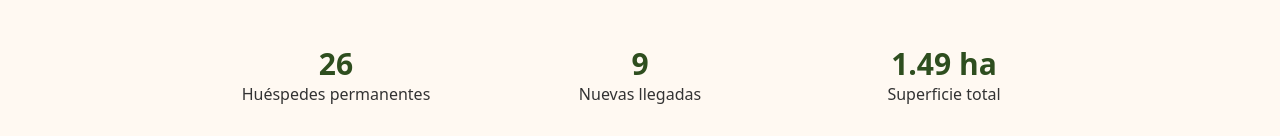
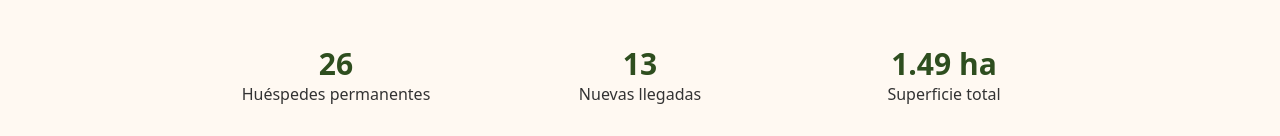
Before and after one commit to Tierralibre25/lacasadesilvestro, a Next.js app: page / in a window 1280 px wide. Shown: the part 542-678 px from the top of the page. Built offline with nearby package versions, Linux system fonts and the light colour scheme.

Commit message:
Update Stats.tsx

```diff
--- a/components/Stats.tsx
+++ b/components/Stats.tsx
@@ -10,13 +10,13 @@ interface StatsData {
 const Stats: React.FC = () => {
   const [data, setData] = useState<StatsData>({
     permanent: 26,
-    newArrivals: 9,
+    newArrivals: 13,
     totalArea: 1.45
   })
 
   useEffect(() => {
     // Qui potrai poi collegare i dati reali da Strapi
-    setData({ permanent: 26, newArrivals: 9, totalArea: 1.49 })
+    setData({ permanent: 26, newArrivals: 13, totalArea: 1.49 })
   }, [])
 
   return (
```
